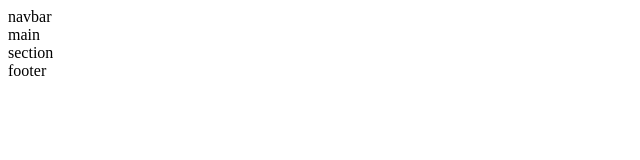
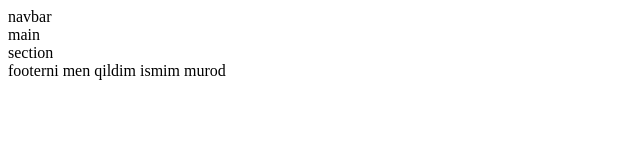
Before and after one commit to czargrozniy444-dev/ahmad, a plain HTML site: page index.html in a window 1280 px wide. Shown: the whole page, without its empty margins (0-640 px from the left). Drawn offline with Linux system fonts and the light colour scheme.

Commit message:
update footer

```diff
--- a/index.html
+++ b/index.html
@@ -19,7 +19,7 @@
             section
         </section>
         <footer>
-            footer
+            footerni men qildim ismim murod
         </footer>
     </div>
 </body>
```
